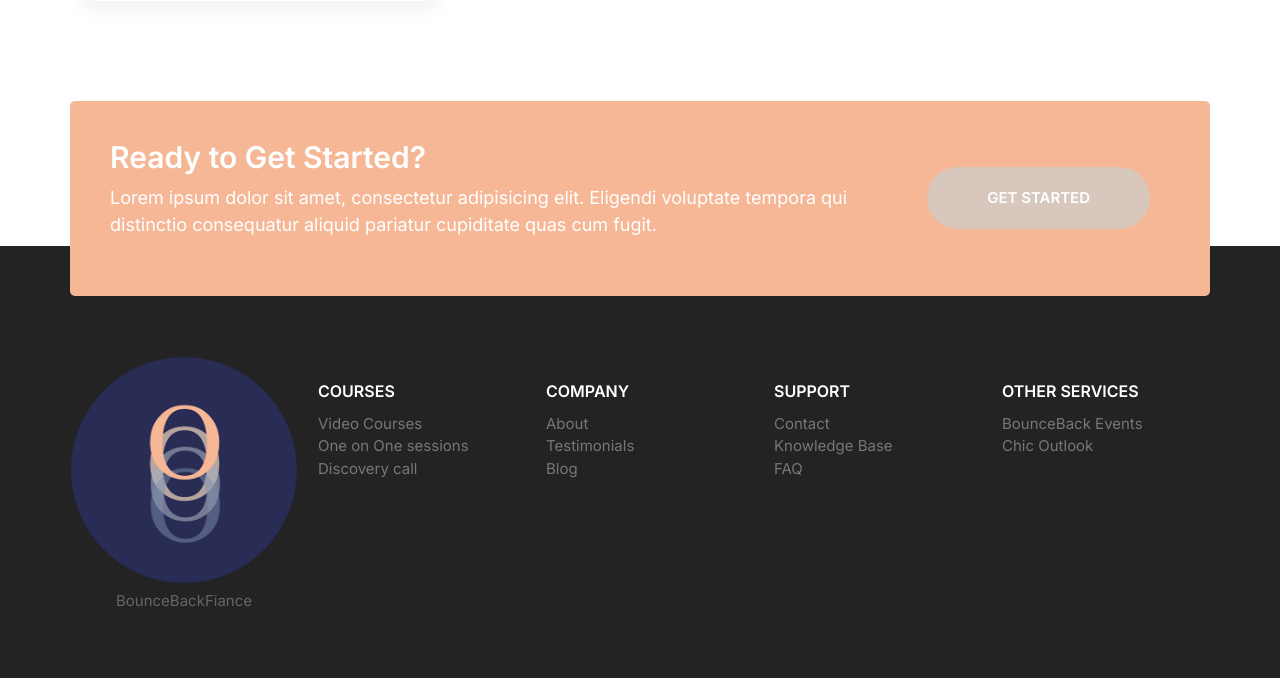
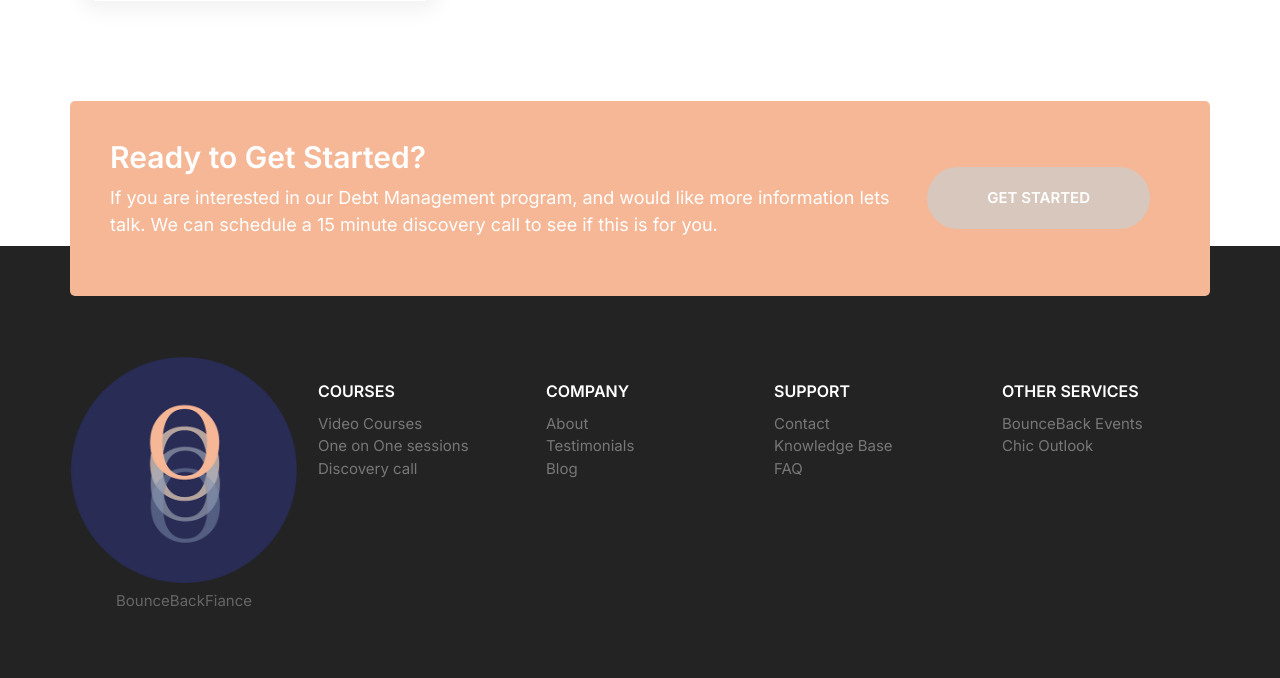
Before and after one commit to santy-b/bouncebackfinance, a Django app: page / in a window 1280 px wide. Shown: the part 3590-4268 px from the top of the page. Run offline with Django 4.2, Linux system fonts and the light colour scheme.

Commit message:
Remove all the latin text.

```diff
--- a/myapp/templates/myapp/index.html
+++ b/myapp/templates/myapp/index.html
@@ -184,8 +184,8 @@
           </span>
           <h3 class="feature__heading">Expert Support</h3>
           <p>
-            Your coaches have over 7 years of experience managing the accounts
-            of both large businesses and individuals.
+            Our coaches have over 7 years of experience managing the accounts of
+            both large businesses and individuals.
           </p>
           <a href="#" class="link-arrow">Learn More</a>
         </div>
@@ -266,9 +266,9 @@
           <div class="callout__content">
             <h2 class="callout__heading">Ready to Get Started?</h2>
             <p>
-              Lorem ipsum dolor sit amet, consectetur adipisicing elit. Eligendi
-              voluptate tempora qui distinctio consequatur aliquid pariatur
-              cupiditate quas cum fugit.
+              If you are interested in our Debt Management program, and would
+              like more information lets talk. We can schedule a 15 minute
+              discovery call to see if this is for you.
             </p>
           </div>
           <a href="#" class="btn btn--accent btn--stretched">Get Started</a>
```
